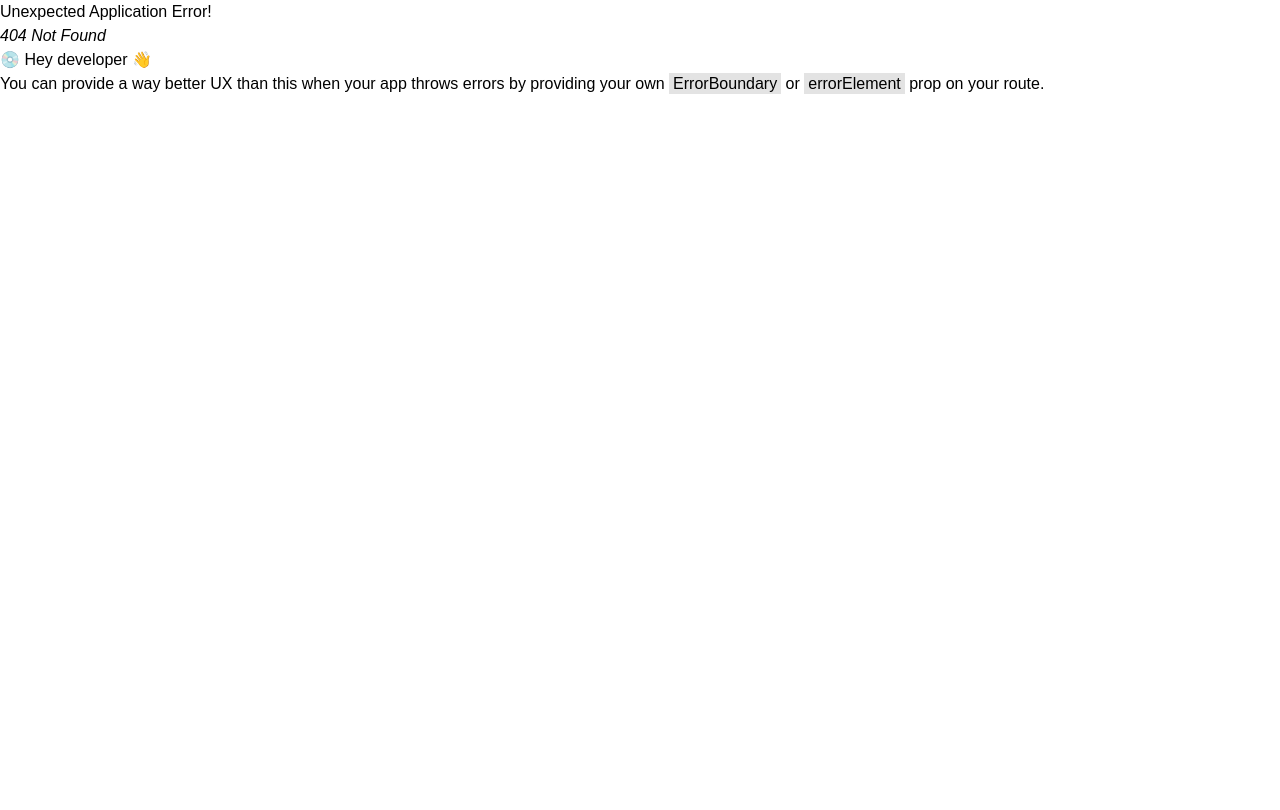
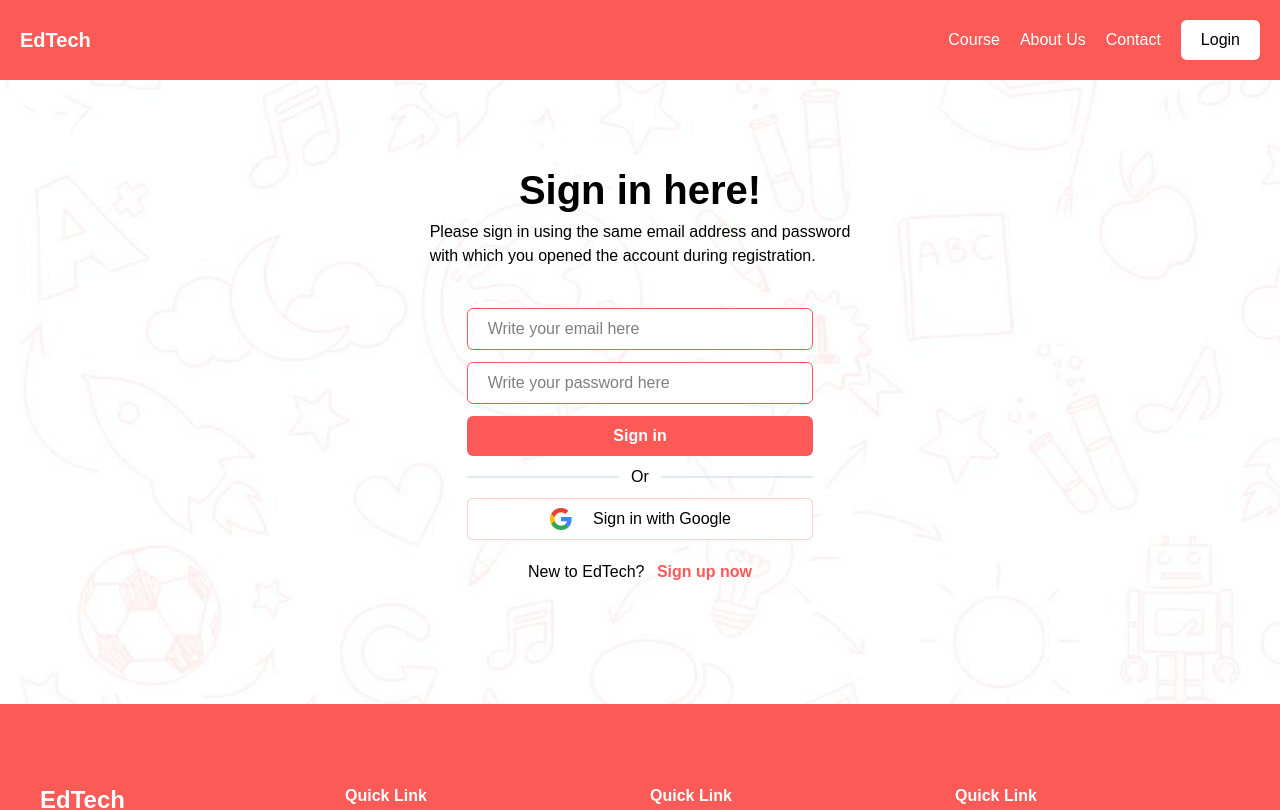
Before and after one commit to SalehAhmed19/edtech-react, a React (Vite) app in the folder edtech-client/: page /authentication/login in a window 1280 px wide. Before the commit this address had no page. Shown: the top 810 px of the page. Built offline with nearby package versions, Linux system fonts and the light colour scheme.

Commit message:
basic-login-paged-added

```diff
--- a/edtech-client/package.json
+++ b/edtech-client/package.json
@@ -17,6 +17,8 @@
     "keen-slider": "^6.8.6",
     "react": "^19.1.0",
     "react-dom": "^19.1.0",
+    "react-firebase-hooks": "^5.1.1",
+    "react-hook-form": "^7.60.0",
     "react-icons": "^5.5.0",
     "react-redux": "^9.2.0",
     "react-router-dom": "^7.6.3",
--- a/edtech-client/src/Components/Shared/Navbar/Navbar.jsx
+++ b/edtech-client/src/Components/Shared/Navbar/Navbar.jsx
@@ -1,3 +1,5 @@
+import { Link } from "react-router-dom";
+
 export default function Navbar() {
   return (
     <div className="bg-[#fc5a57] p-5 text-white sticky top-0 z-50">
@@ -10,9 +12,11 @@ export default function Navbar() {
             <li>Course</li>
             <li>About Us</li>
             <li>Contact</li>
-            <button className="bg-white text-black px-5 py-2 rounded-md">
-              Login
-            </button>
+            <Link to="/authentication/login">
+              <button className="bg-white text-black px-5 py-2 rounded-md cursor-pointer">
+                Login
+              </button>
+            </Link>
           </ul>
         </div>
       </div>{" "}
--- /dev/null
+++ b/edtech-client/src/Components/UI/Divider.jsx
@@ -0,0 +1,8 @@
+export default function Divider() {
+  return (
+    <div className="flex items-center gap-3">
+      <div className="h-[2px] w-full bg-slate-200 my-5" /> Or
+      <div className="h-[2px] w-full bg-slate-200 my-5" />
+    </div>
+  );
+}
--- /dev/null
+++ b/edtech-client/src/Pages/Authentication/Login/Login.jsx
@@ -0,0 +1,62 @@
+import bg from "../../../assets/images/whyBg.jpg";
+import google from "../../../assets/images/google.png";
+import Divider from "../../../Components/UI/Divider";
+import { Link } from "react-router-dom";
+import { useForm } from "react-hook-form";
+
+export default function Login() {
+  const { register, handleSubmit, reset } = useForm();
+  const onSubmit = (data) => {
+    console.log(data);
+    reset();
+  };
+  return (
+    <div
+      style={{ backgroundImage: `url(${bg})`, backgroundSize: "cover" }}
+      className="flex flex-col items-center py-20"
+    >
+      <h2 className="text-[40px] font-semibold">Sign in here!</h2>
+      <p>
+        Please sign in using the same email address and password <br /> with
+        which you opened the account during registration.
+      </p>
+
+      <div className="w-2/6 mx-auto p-10">
+        <form onSubmit={handleSubmit(onSubmit)} className="flex flex-col gap-3">
+          <input
+            {...register("name")}
+            type="text"
+            placeholder="Write your email here"
+            className="border border-[#FC5957] px-5 py-2 rounded-md w-full bg-white"
+          />
+          <input
+            {...register("password")}
+            type="password"
+            placeholder="Write your password here"
+            className="border border-[#FC5957] px-5 py-2 rounded-md w-full bg-white"
+          />
+
+          <button className="bg-[#FC5957] px-5 py-2 rounded-md text-white font-semibold cursor-pointer">
+            Sign in
+          </button>
+        </form>
+
+        <Divider />
+
+        <button className="bg-white px-5 py-2 flex items-center gap-5 justify-center w-full border border-[#fc5a5749] rounded-md cursor-pointer">
+          <img src={google} alt="" className="w-6" /> Sign in with Google
+        </button>
+
+        <p className="mt-5 text-center">
+          New to EdTech?{" "}
+          <Link
+            to="/authentication/signup"
+            className="text-[#FC5957] font-semibold ml-2"
+          >
+            Sign up now
+          </Link>
+        </p>
+      </div>
+    </div>
+  );
+}
--- /dev/null
+++ b/edtech-client/src/Pages/Authentication/SignUp/SignUp.jsx
@@ -0,0 +1,67 @@
+import { useForm } from "react-hook-form";
+
+import bg from "../../../assets/images/whyBg.jpg";
+import google from "../../../assets/images/google.png";
+import Divider from "../../../Components/UI/Divider";
+import { Link } from "react-router-dom";
+
+export default function SignUp() {
+  const { register, handleSubmit, reset } = useForm();
+  const onSubmit = (data) => {
+    console.log(data);
+    reset();
+  };
+
+  return (
+    <div
+      style={{ backgroundImage: `url(${bg})`, backgroundSize: "cover" }}
+      className="flex flex-col items-center py-20"
+    >
+      <h2 className="text-[40px] font-semibold">Create an account!</h2>
+      <p>Please sign up using your name, email address and password</p>
+
+      <div className="w-2/6 mx-auto p-10">
+        <form onSubmit={handleSubmit(onSubmit)} className="flex flex-col gap-3">
+          <input
+            {...register("name")}
+            type="text"
+            placeholder="Full Name"
+            className="border border-[#FC5957] px-5 py-2 rounded-md w-full bg-white"
+          />
+          <input
+            {...register("email")}
+            type="text"
+            placeholder="Write your email here"
+            className="border border-[#FC5957] px-5 py-2 rounded-md w-full bg-white"
+          />
+          <input
+            {...register("password")}
+            type="password"
+            placeholder="Write your password here"
+            className="border border-[#FC5957] px-5 py-2 rounded-md w-full bg-white"
+          />
+
+          <button className="bg-[#FC5957] px-5 py-2 rounded-md text-white font-semibold cursor-pointer">
+            Sign in
+          </button>
+        </form>
+
+        <Divider />
+
+        <button className="bg-white px-5 py-2 flex items-center gap-5 justify-center w-full border border-[#fc5a5749] rounded-md cursor-pointer">
+          <img src={google} alt="" className="w-6" /> Sign in with Google
+        </button>
+
+        <p className="mt-5 text-center">
+          Already have an account?{" "}
+          <Link
+            to="/authentication/login"
+            className="text-[#FC5957] font-semibold ml-2"
+          >
+            Sign in now
+          </Link>
+        </p>
+      </div>
+    </div>
+  );
+}
--- a/edtech-client/src/firebase/firebase.config.js
+++ b/edtech-client/src/firebase/firebase.config.js
@@ -1,5 +1,6 @@
 // Import the functions you need from the SDKs you need
 import { initializeApp } from "firebase/app";
+import { getAuth } from "firebase/auth";
 // TODO: Add SDKs for Firebase products that you want to use
 // https://firebase.google.com/docs/web/setup#available-libraries
 
@@ -15,3 +16,5 @@ const firebaseConfig = {
 
 // Initialize Firebase
 const app = initializeApp(firebaseConfig);
+
+export const auth = getAuth(app);
```
Also changed, not shown: edtech-client/src/Router/routes.jsx (+7 -1 lines), edtech-client/src/assets/images/google.png (added), 1 other file (tests, documents, lock files or other folders).
